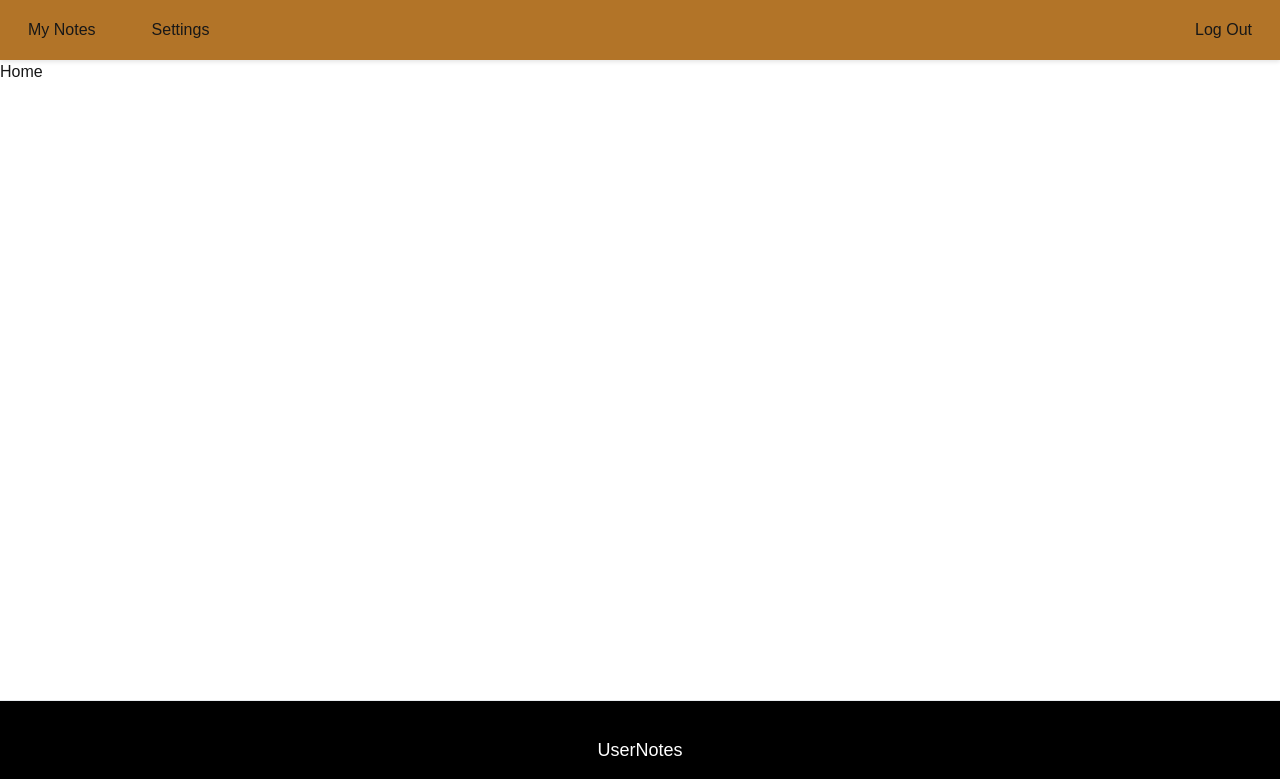
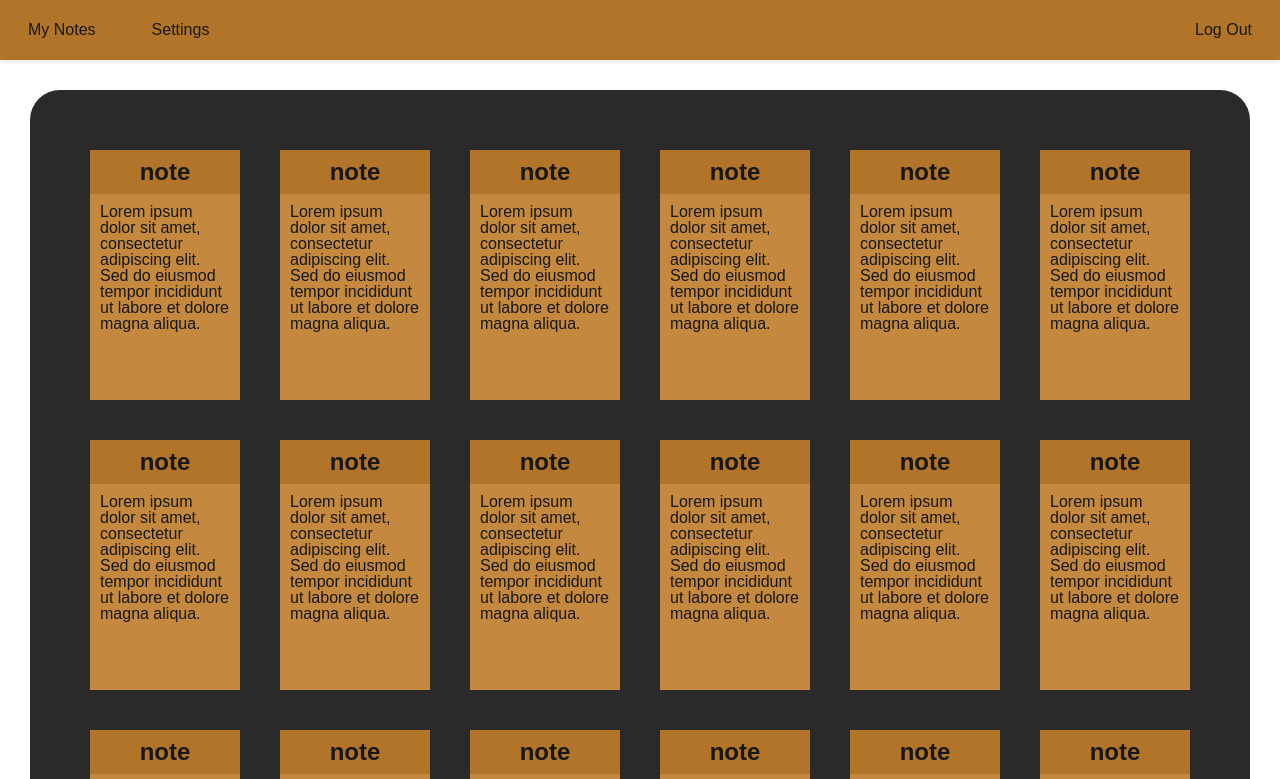
Before and after one commit to Cadexii/user-notes, a Next.js app: page / in a window 1280 px wide. Shown: the top 779 px of the page. Built offline with nearby package versions, Linux system fonts and the light colour scheme.

Commit message:
create notes component

```diff
--- /dev/null
+++ b/src/app/components/Container/Container.module.css
@@ -0,0 +1,6 @@
+.container {
+    background-color: #2a2a2a;
+    margin: 30px;
+    border-radius: 30px;
+    height: 90vh;
+}
--- /dev/null
+++ b/src/app/components/Container/Container.tsx
@@ -0,0 +1,7 @@
+import styles from "./Container.module.css";
+
+const Container = ({ children }: { children: React.ReactNode }) => {
+  return <div className={styles.container}>{children}</div>;
+};
+
+export default Container;
--- /dev/null
+++ b/src/app/components/NotesContent/Note.tsx
@@ -0,0 +1,19 @@
+import styles from "./styles.module.css";
+
+const Note = () => {
+  return (
+    <div className={styles.note}>
+      <div className={styles.noteTitle}>
+        <h2>note</h2>
+      </div>
+      <div className={styles.noteDescription}>
+        <p>
+          Lorem ipsum dolor sit amet, consectetur adipiscing elit. Sed do
+          eiusmod tempor incididunt ut labore et dolore magna aliqua.
+        </p>
+      </div>
+    </div>
+  );
+};
+
+export default Note;
--- /dev/null
+++ b/src/app/components/NotesContent/NotesContent.tsx
@@ -0,0 +1,32 @@
+import styles from "./styles.module.css";
+import Note from "./Note";
+
+const NotesContent = () => {
+  return (
+    <div className={styles.notesContent}>
+      <Note />
+      <Note />
+      <Note />
+      <Note />
+      <Note />
+      <Note />
+      <Note />
+      <Note />
+      <Note />
+      <Note />
+      <Note />
+      <Note />
+      <Note />
+      <Note />
+      <Note />
+      <Note />
+      <Note />
+      <Note />
+      <Note />
+      <Note />
+      <Note />
+    </div>
+  );
+};
+
+export default NotesContent;
--- /dev/null
+++ b/src/app/components/NotesContent/styles.module.css
@@ -0,0 +1,30 @@
+.notesContent {
+    display: flex;
+    flex-direction: row;
+    flex-wrap: wrap;
+    padding: 60px;
+    gap: 40px;
+}
+
+.note {
+    background-color: #c4893f;
+    line-height: 1;
+    flex: 0 0 calc((100% - (40px * 5)) / 6);
+    height: 250px;
+}
+
+.noteTitle, .noteDescription {
+    padding: 10px;
+    width: 100%;
+}
+
+.noteTitle {
+    background-color: #b27428;
+    font-size: 1.5rem;
+    font-weight: bold;
+    text-align: center;
+}
+
+.noteDescription {
+    font-size: 1rem;
+}
--- a/src/app/page.tsx
+++ b/src/app/page.tsx
@@ -1,7 +1,12 @@
+import Container from "./components/Container/Container";
+import NotesContent from "./components/NotesContent/NotesContent";
+
 export default function Home() {
   return (
     <div className="user-notes">
-      <h1>Home</h1>
+      <Container>
+        <NotesContent />
+      </Container>
     </div>
   );
 }
```
